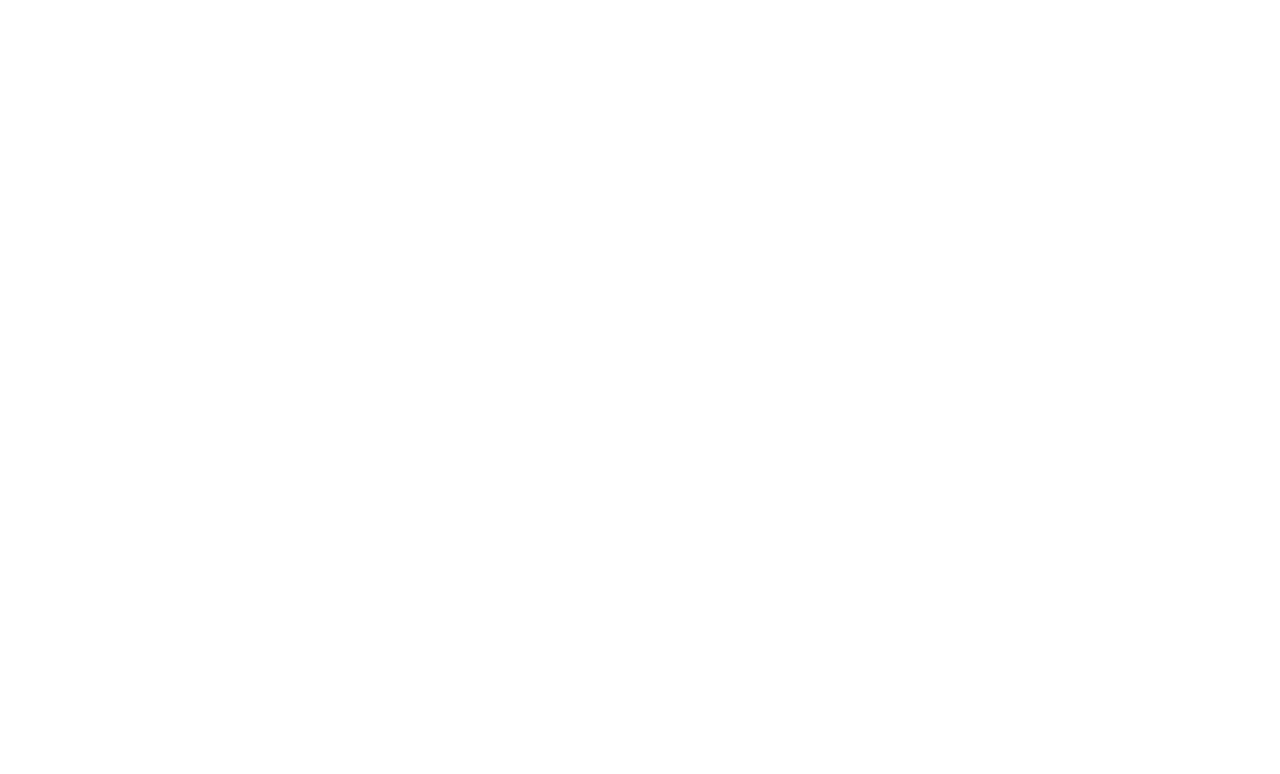
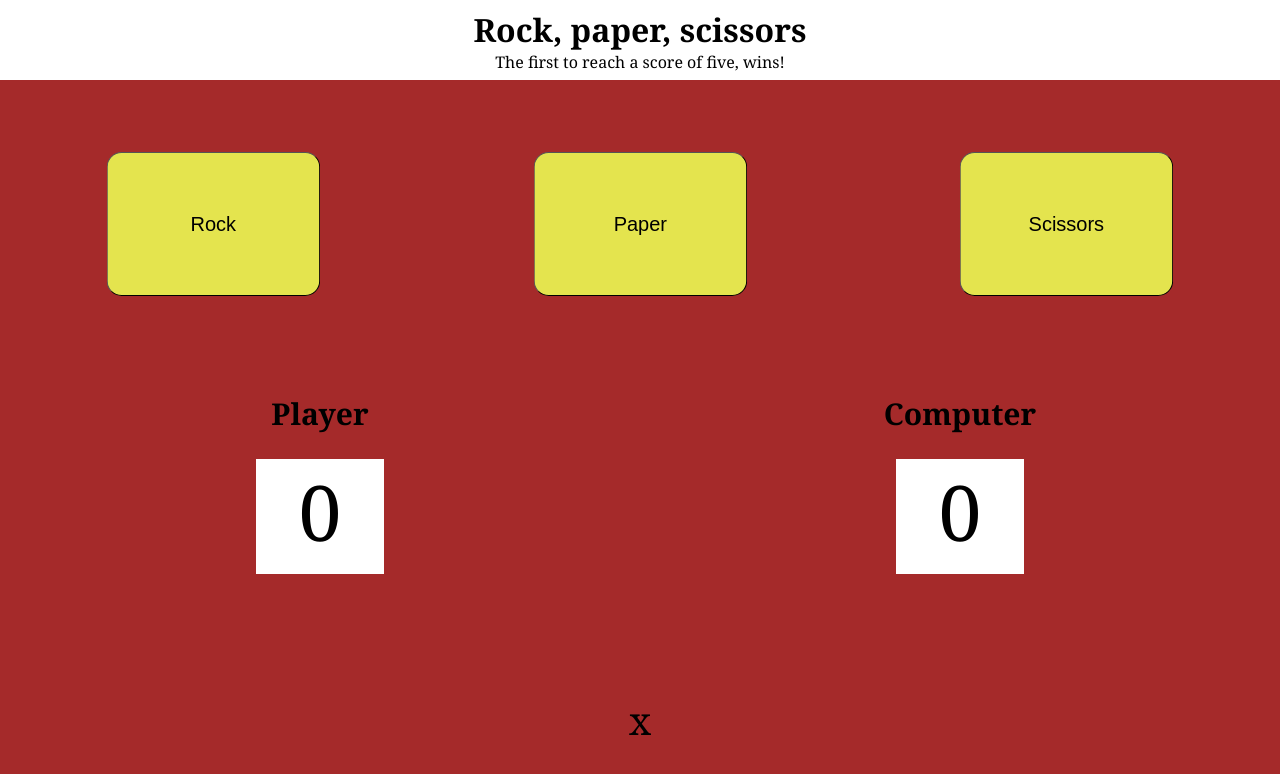
Before and after one commit to DarthValar19/rock-paper-scissors, a plain HTML site: page index.html in a window 1280 px wide. Drawn offline with Linux system fonts and the light colour scheme.

Commit message:
Complete structure of the page

```diff
--- a/index.html
+++ b/index.html
@@ -4,10 +4,45 @@
     <meta charset="UTF-8">
     <meta http-equiv="X-UA-Compatible" content="IE=edge">
     <meta name="viewport" content="width=device-width, initial-scale=1.0">
-    <script src="index.js"></script>
-    <title>Document</title>
+    <link rel="stylesheet" href="style.css">
 </head>
 <body>
-
+    <header>
+        <h1>
+            Rock, paper, scissors
+        </h1>
+        <p>
+            The first to reach a score of five, wins!
+        </p>
+    </header>
+    <article>
+        <div class = "buttons">
+            <button class = "rock">Rock</button>
+            <button class = "paper">Paper</button>
+            <button class = "scissors">Scissors</button>
+        </div>
+        <div class = "scores">
+            <div class = "scores-player">
+                <h2>
+                    Player
+                </h2>
+                <div id = "player">
+                    0
+                </div>
+            </div>
+            <div class = "scores-computer">
+                <h2>
+                    Computer
+                </h2>
+                <div id = "computer">
+                    0
+                </div>
+            </div>
+        </div>
+        <div class = "messages-container">
+            <p id = "messages">x</p>
+        </div>
+    </article>
+    <script src="index.js"></script>
 </body>
 </html>
```
